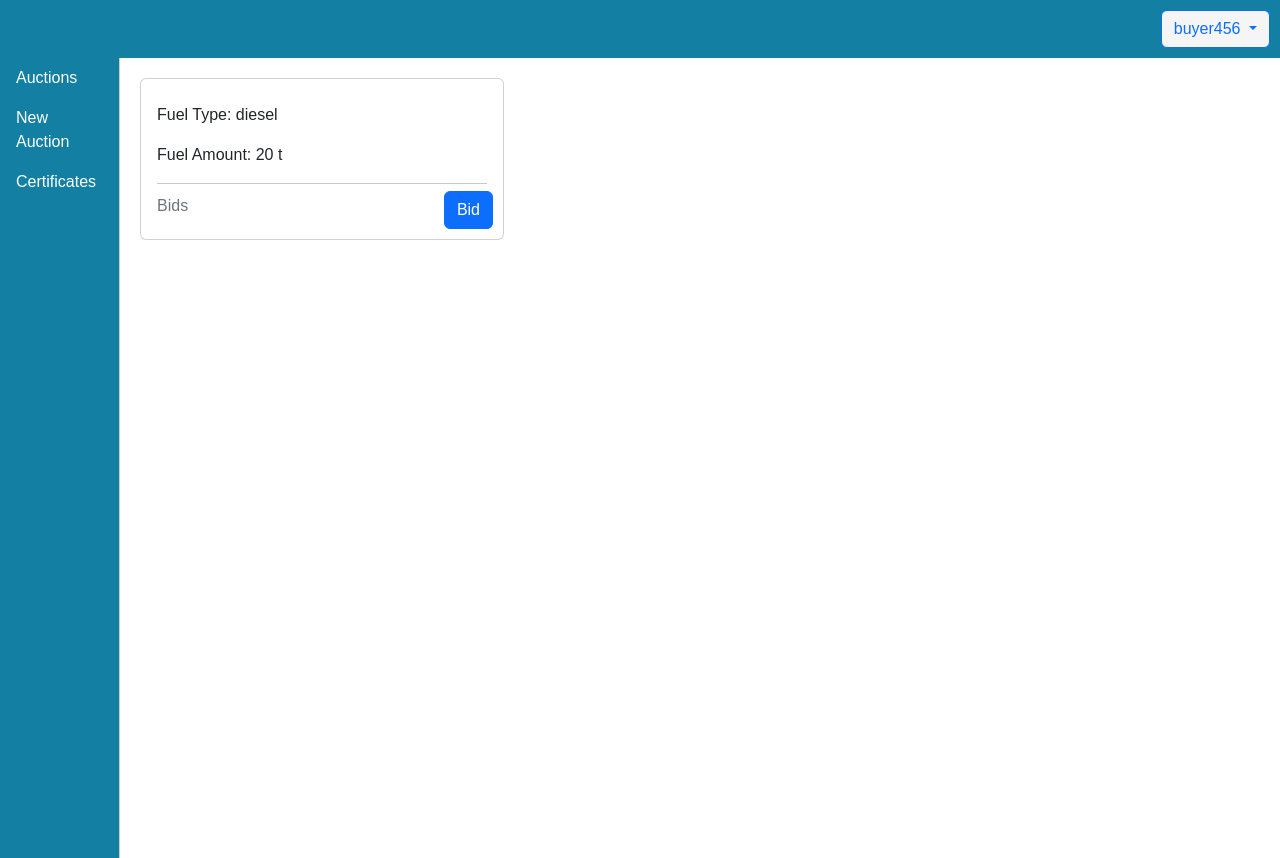
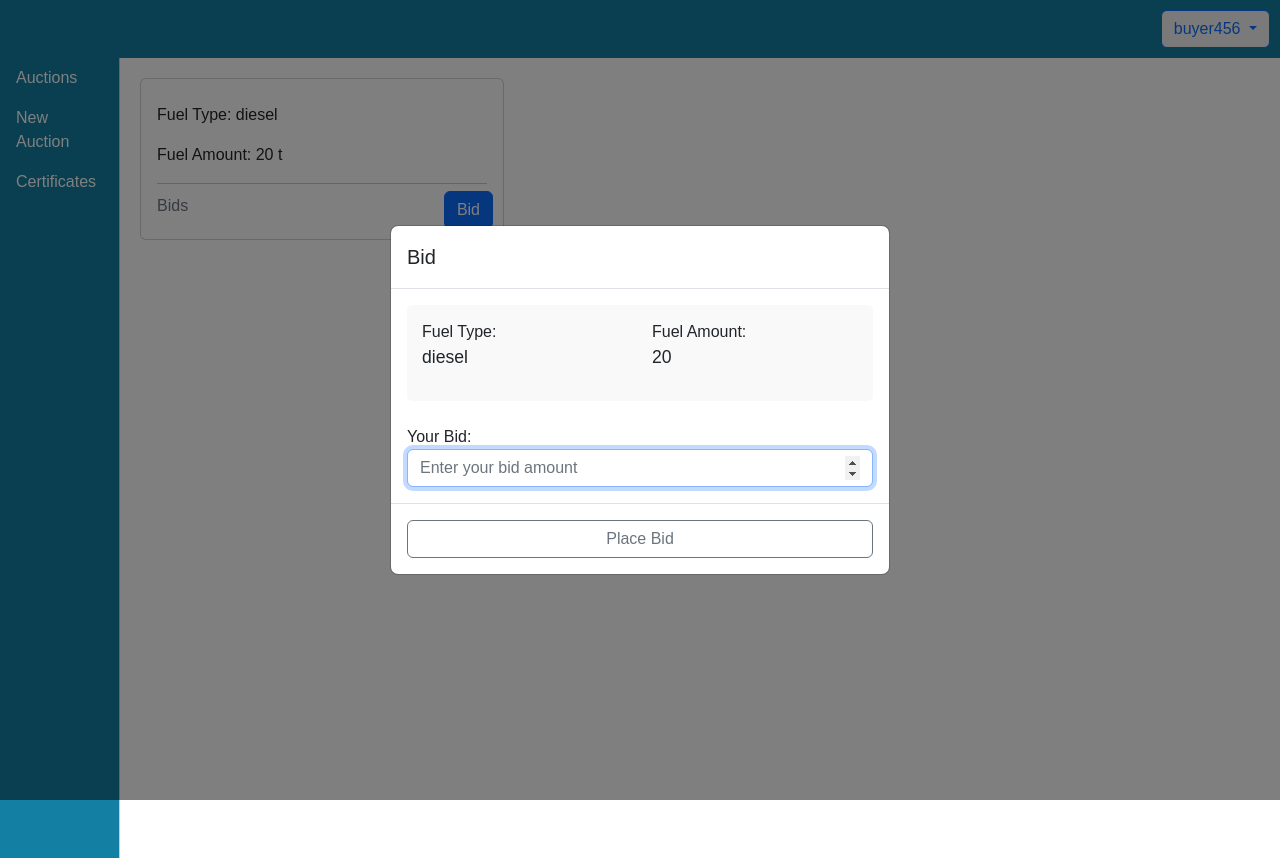
Before and after one commit to alex-dietz/Bunker-Carbon-Offset, an Angular app in the folder frontend/: page /auctions in a window 1280 px wide. Both pictures are taken after a click on the button "Bid". Built offline with nearby package versions, Linux system fonts and the light colour scheme.

Commit message:
Bid Modal

```diff
--- a/frontend/src/app/auction/auction.component.html
+++ b/frontend/src/app/auction/auction.component.html
@@ -16,7 +16,7 @@
           </ul>
         </div>
         <div class="bid-button-container">
-          <button class="btn btn-primary bid-button" (close)="openBidModal(auction)">Bid</button>
+          <button class="btn btn-primary bid-button" (click)="openBidModal(auction)">Bid</button>
         </div>
       </div>
     </div>
--- a/frontend/src/app/auction/auction.component.ts
+++ b/frontend/src/app/auction/auction.component.ts
@@ -1,6 +1,8 @@
 import { Component } from '@angular/core';
 import { AuctionService } from '../core/auction.service';
 import { UserService } from '../core/user.service';
+import { NgbModal } from '@ng-bootstrap/ng-bootstrap';
+import { BidModalComponent } from './bid-modal/bid-modal.component';
 
 @Component({
   selector: 'app-auction',
@@ -10,7 +12,7 @@ import { UserService } from '../core/user.service';
 export class AuctionComponent {
   auctions: any[] = [];
   currentUser: any;
-  constructor(private auctionService: AuctionService, private userService: UserService) {
+  constructor(private auctionService: AuctionService, private userService: UserService, private modalService: NgbModal) {
     this.auctionService.getAuctions().subscribe((auctions: any) => {
       console.log(auctions);
       this.auctions = auctions;
@@ -20,5 +22,12 @@ export class AuctionComponent {
     });
   }
 
-  openBidModal(auction: any) {}
+  openBidModal(auction: any) {
+    //open BidModalComponent
+    let modalRef = this.modalService.open(BidModalComponent, { centered: true, scrollable: true, size: 'md' });
+    modalRef.componentInstance.auction = auction;
+    modalRef.closed.subscribe((res) => {
+      console.log(res);
+    });
+  }
 }
--- a/frontend/src/app/auction/bid-modal/bid-modal.component.html
+++ b/frontend/src/app/auction/bid-modal/bid-modal.component.html
@@ -1 +1,29 @@
-<p>bid-modal works!</p>
+<div class="modal-header">
+  <h5 class="modal-title">Bid</h5>
+</div>
+
+<div class="modal-body">
+  <!-- Auction Information -->
+  <div class="auction-info mb-4">
+    <div class="row">
+      <div class="col-md-6">
+        <label class="font-weight-bold">Fuel Type:</label>
+        <p>{{ auction?.fuelType }}</p>
+      </div>
+      <div class="col-md-6">
+        <label class="font-weight-bold">Fuel Amount:</label>
+        <p>{{ auction?.fuelAmount }}</p>
+      </div>
+    </div>
+  </div>
+
+  <!-- Bid Amount Input -->
+  <div class="bid-section">
+    <label for="bidAmount" class="font-weight-bold">Your Bid:</label>
+    <input type="number" class="form-control" id="bidAmount" placeholder="Enter your bid amount" />
+  </div>
+</div>
+
+<div class="modal-footer">
+  <button class="btn btn-outline-secondary w-100" (click)="placeBid()">Place Bid</button>
+</div>
--- a/frontend/src/app/auction/bid-modal/bid-modal.component.scss
+++ b/frontend/src/app/auction/bid-modal/bid-modal.component.scss
@@ -0,0 +1,23 @@
+.modal-body {
+  .auction-info {
+    background-color: #f9f9f9;
+    padding: 15px;
+    border-radius: 5px;
+
+    label {
+      display: block;
+    }
+
+    p {
+      font-size: 1.1rem;
+    }
+  }
+
+  .bid-section {
+    margin-top: 15px;
+
+    input {
+      width: 100%;
+    }
+  }
+}
--- a/frontend/src/app/auction/bid-modal/bid-modal.component.ts
+++ b/frontend/src/app/auction/bid-modal/bid-modal.component.ts
@@ -1,4 +1,4 @@
-import { Component } from '@angular/core';
+import { Component, Input } from '@angular/core';
 
 @Component({
   selector: 'app-bid-modal',
@@ -6,5 +6,9 @@ import { Component } from '@angular/core';
   styleUrls: ['./bid-modal.component.scss']
 })
 export class BidModalComponent {
+  @Input() auction: any;
+  bidAmount: any;
+  constructor() {}
 
+  placeBid() {}
 }
```
